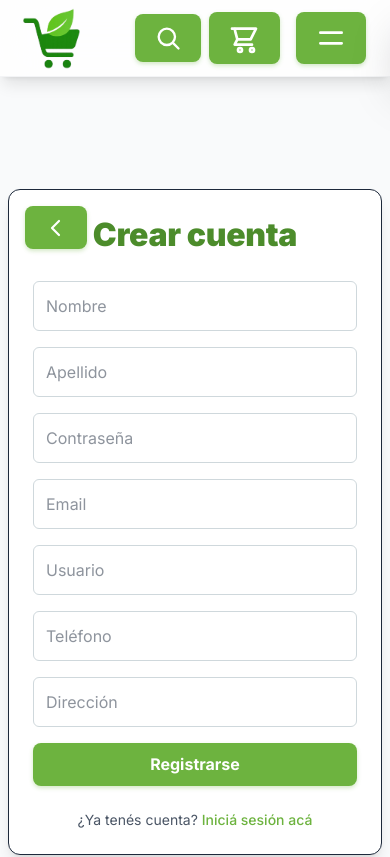
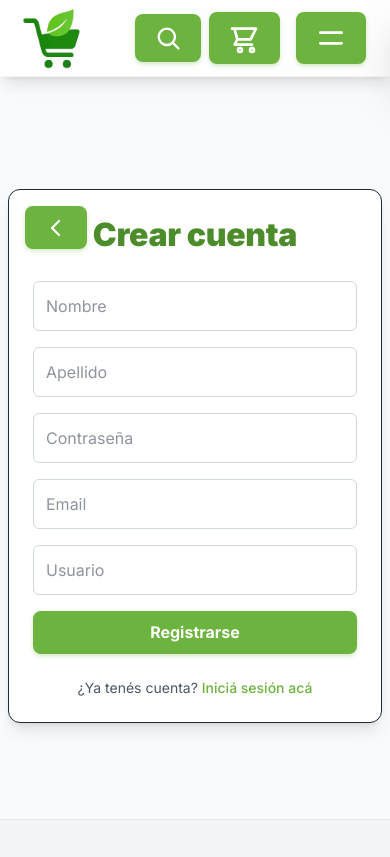
Before and after one commit to JuaniEsposito/frontend-api-pinamar, a React (Vite) app: page /signup in a window 390 px wide. Shown: the top 857 px of the page. Built offline with nearby package versions, Linux system fonts and the light colour scheme.

Commit message:
Feat: Remove phone and address fields from signup form

```diff
--- a/src/pages/SignUpPage.jsx
+++ b/src/pages/SignUpPage.jsx
@@ -10,8 +10,8 @@ export default function SignUpPage() {
   const [password, setPassword] = useState("");
   const [nombre, setNombre] = useState("");
   const [apellido, setApellido] = useState("");
-  const [telefono, setTelefono] = useState("");
-  const [direccion, setDireccion] = useState("");
+  //const [telefono, setTelefono] = useState("");
+  //const [direccion, setDireccion] = useState("");
 
   const dispatch = useDispatch();
   const navigate = useNavigate();
@@ -39,8 +39,8 @@ export default function SignUpPage() {
         password,
         nombre,
         apellido,
-        telefono,
-        direccion,
+        //telefono,
+        //direccion,
         rol: "USER",
       })
     )
@@ -127,22 +127,7 @@ export default function SignUpPage() {
         className="w-full border p-3 mb-4 rounded-lg focus:ring-2 focus:ring-primary"
         required
       />
-      <input
-        type="text"
-        placeholder="Teléfono"
-        value={telefono}
-        onChange={(e) => setTelefono(e.target.value)}
-        className="w-full border p-3 mb-4 rounded-lg focus:ring-2 focus:ring-primary"
-        required
-      />
-      <input
-        type="text"
-        placeholder="Dirección"
-        value={direccion}
-        onChange={(e) => setDireccion(e.target.value)}
-        className="w-full border p-3 mb-4 rounded-lg focus:ring-2 focus:ring-primary"
-        required
-      />
+
 
       <button
         type="submit"
```
